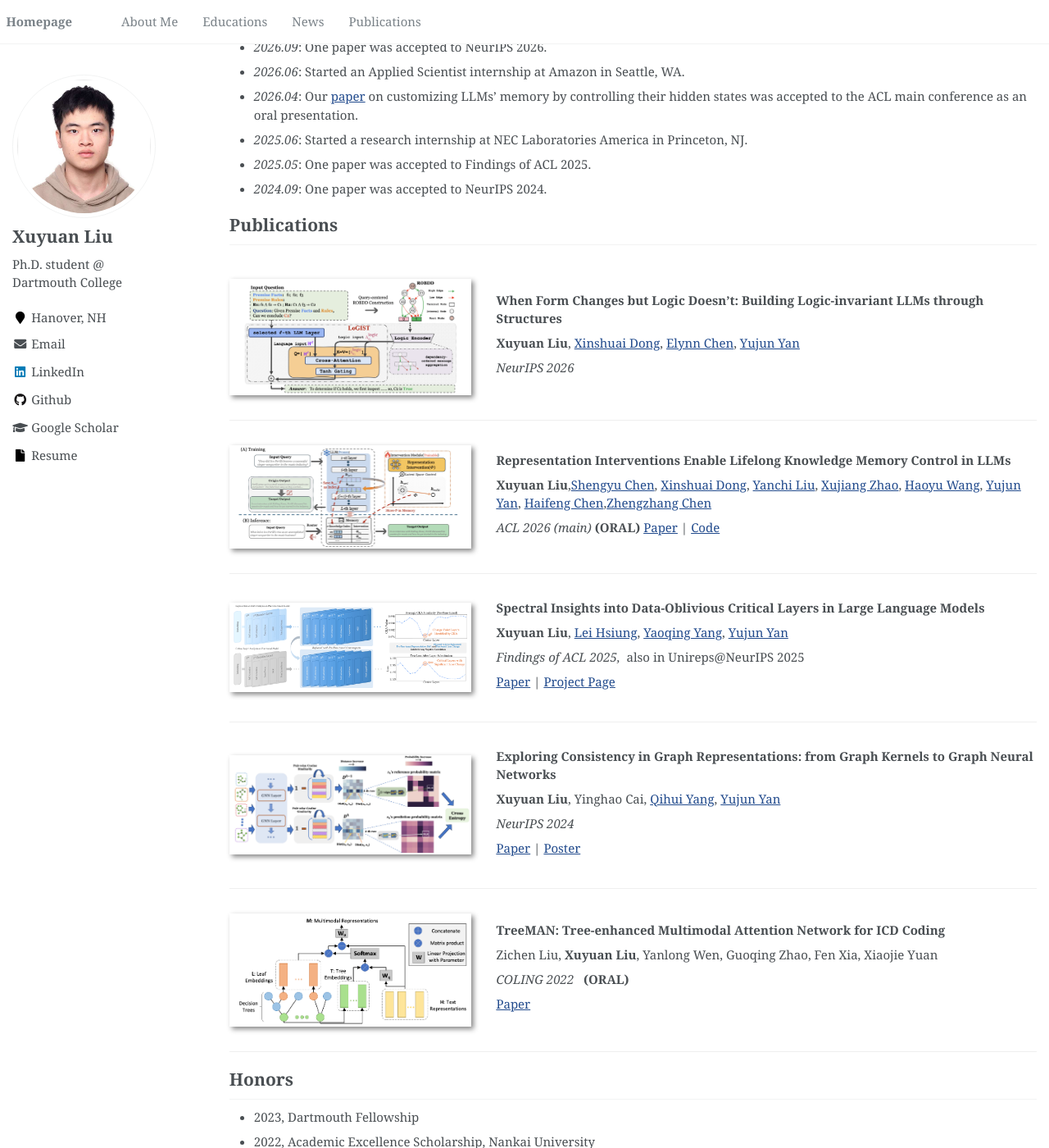
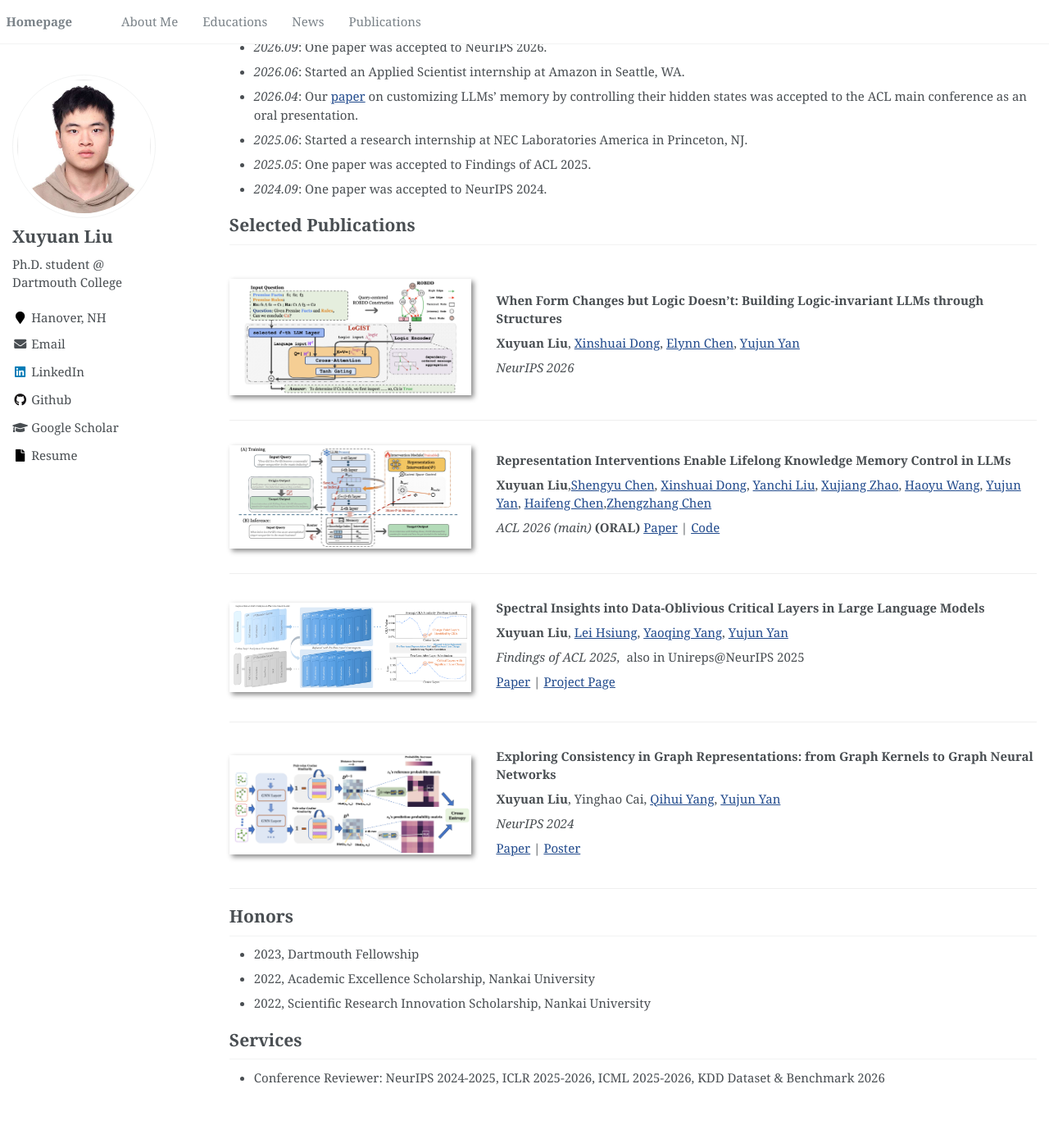
Before and after one commit to Xuyuan0204/xuyuan0204.github.io, a Jekyll site: the page built from _pages/about.md, in a window 1280 px wide and 1400 px high, scrolled down 316 px. Shown: the whole window at 82% size. Built offline with Jekyll 4.4.1, drawn with Linux system fonts in a browser that asks for light colours; after the commit the page ends 1656 px from its top, so only the background shows below that.

Commit message:
updated in Sep2026

```diff
--- a/_pages/about.md
+++ b/_pages/about.md
@@ -30,7 +30,7 @@ My research focuses on **the science of Language Models**, particularly on under
 - *2025.05*: One paper was accepted to Findings of ACL 2025.
 - *2024.09*: One paper was accepted to NeurIPS 2024.
 
-# Publications
+# Selected Publications
 
 <div class='paper-box'><div class='paper-box-image'><div><img src='images/LoGIST.png' alt="LoGIST" width="100%"></div></div>
 <div class='paper-box-text' markdown="1">
@@ -85,19 +85,6 @@ My research focuses on **the science of Language Models**, particularly on under
 </div>
 </div>
 
-<div class='paper-box'><div class='paper-box-image'><div><img src='images/Treeman.png' alt="TreeMAN" width="100%"></div></div>
-<div class='paper-box-text' markdown="1">
-
-**TreeMAN: Tree-enhanced Multimodal Attention Network for ICD Coding**
-
-Zichen Liu, **Xuyuan Liu**, Yanlong Wen, Guoqing Zhao, Fen Xia, Xiaojie Yuan
-
-*COLING 2022* &nbsp; **(ORAL)**
-
-[Paper](https://aclanthology.org/2022.coling-1.270/)
-
-</div>
-</div>
 
 #  Honors
 - 2023, Dartmouth Fellowship
```
